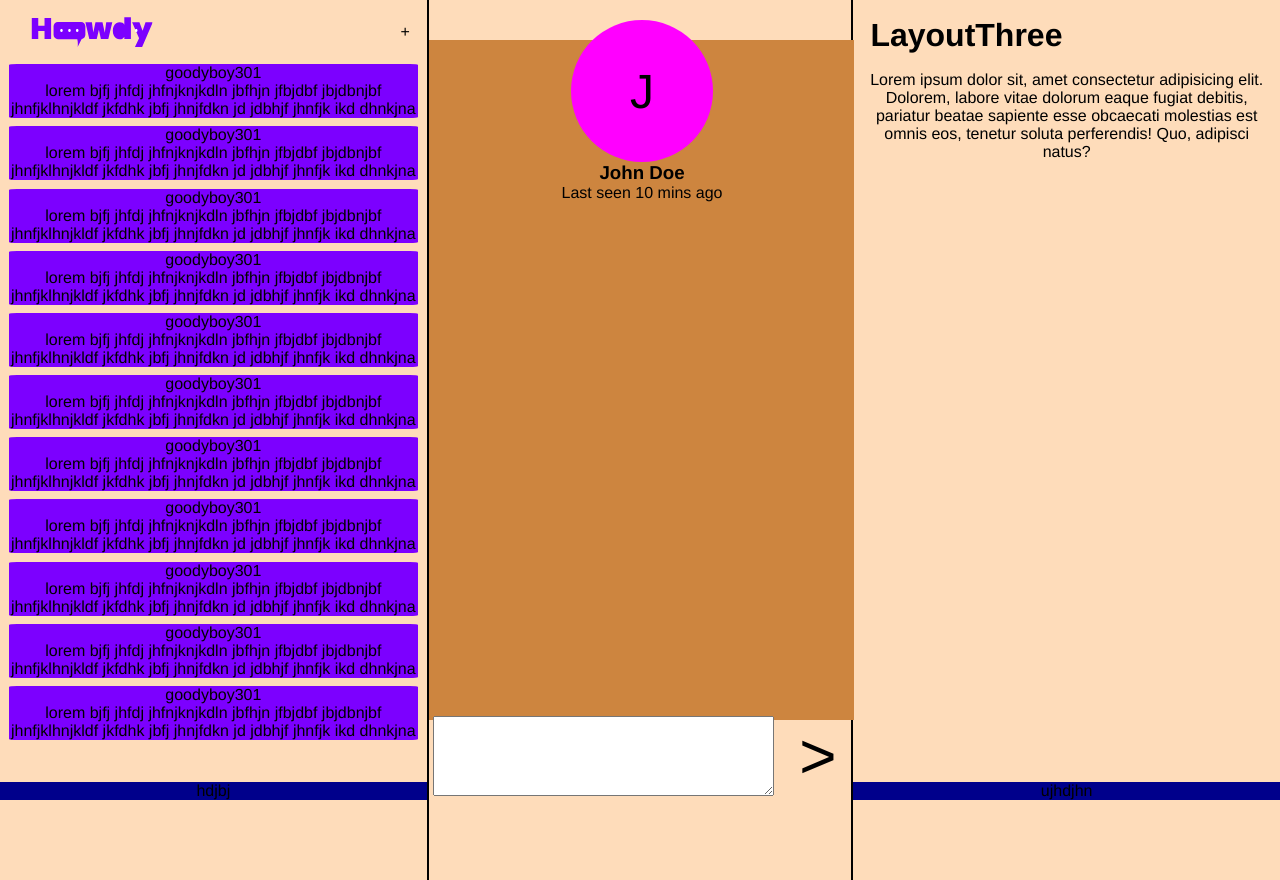
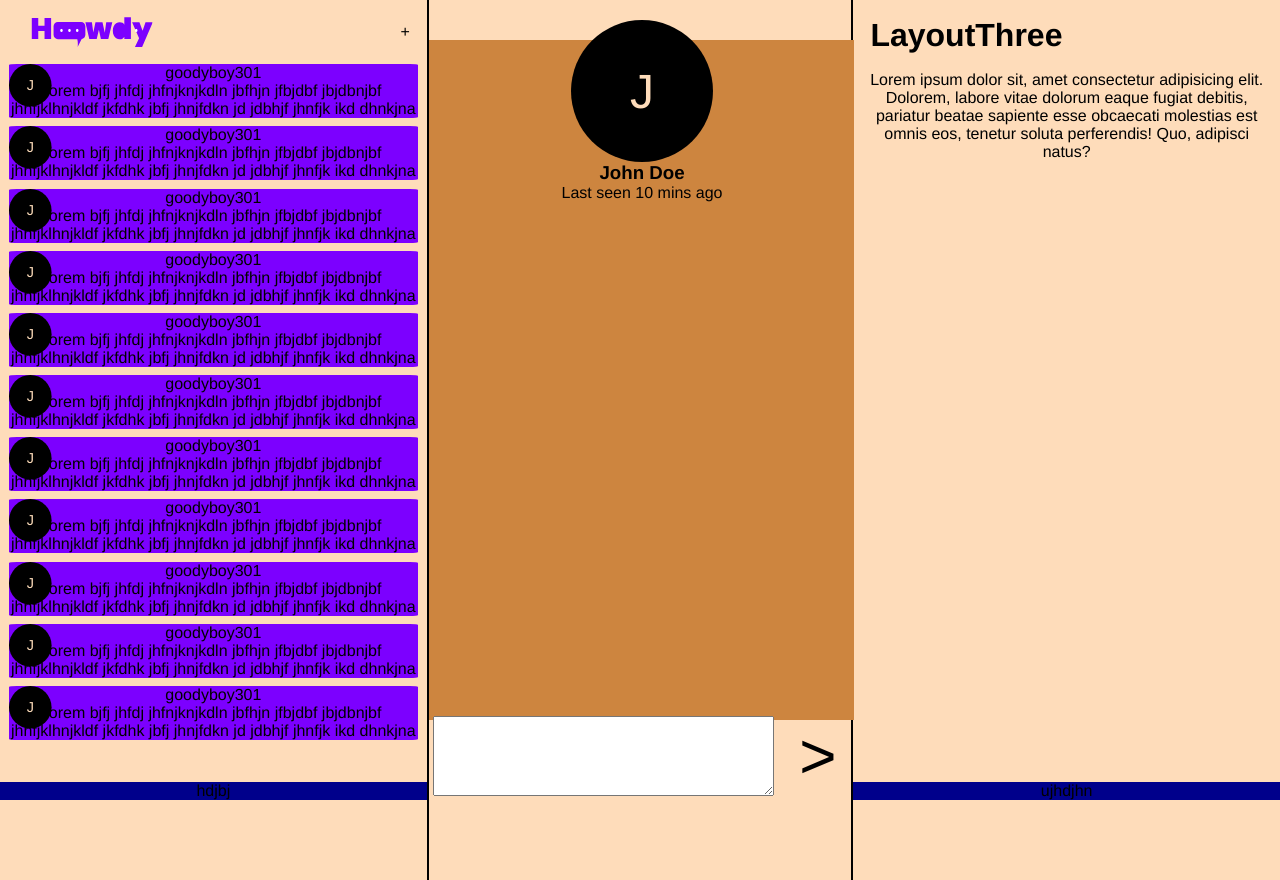
Before and after one commit to GoodyBoy301/Howdy-Frontend, a Vue app: page /goodyboy301 in a window 1280 px wide. Built offline with nearby package versions, Linux system fonts and the light colour scheme.

Commit message:
create dp component

```diff
--- /dev/null
+++ b/src/components/DP.vue
@@ -0,0 +1,37 @@
+<template>
+  <div class="image" :class="addClass">J</div>
+</template>
+
+<script>
+export default {
+  name: "DP",
+  props: {
+    addClass: String,
+  },
+  data() {
+    return {
+      scale: "scale",
+    };
+  },
+};
+</script>
+
+<style scoped>
+.image {
+  background-color: black;
+  width: calc(100vw / 9);
+  height: calc(100vw / 9);
+  border-radius: 100%;
+  display: flex;
+  justify-content: center;
+  align-items: center;
+  font-size: 3em;
+  color: var(--secondary);
+}
+.scale {
+  transform: scale(0.3);
+  position: absolute;
+  top: 0;
+  transform-origin: 0% 0%;
+}
+</style>
--- a/src/components/LayoutOne/index.vue
+++ b/src/components/LayoutOne/index.vue
@@ -8,7 +8,8 @@
     <Body
       ><div class="articles">
         <article v-for="post in posts" :key="post.id">
-          <div class="post">
+          <div class="title">
+            <DP addClass="scale" />
             {{ post.author }}
           </div>
           <div>{{ post.content }}</div>
@@ -25,9 +26,10 @@ import Footer from "../Footer.vue";
 import Tab from "../Tab.vue";
 
 import posts from "../../data/posts";
+import DP from "../DP.vue";
 
 export default {
-  components: { Tab, Body, Footer },
+  components: { Tab, Body, Footer, DP },
   data() {
     return {
       posts,
@@ -37,11 +39,12 @@ export default {
 </script>
 
 <style scoped>
-.articles {
-}
 article {
   background: var(--primary);
   margin-bottom: 2%;
   border-radius: 2%;
 }
+.title {
+  position: relative;
+}
 </style>
--- a/src/views/Chat/Head.vue
+++ b/src/views/Chat/Head.vue
@@ -1,13 +1,16 @@
 <template>
   <div class="head">
-    <div class="image">J</div>
+    <DP />
     <h3>John Doe</h3>
     <p>Last seen 10 mins ago</p>
   </div>
 </template>
 
 <script>
-export default {};
+import DP from "../../components/DP.vue";
+export default {
+  components: { DP },
+};
 </script>
 
 <style scoped>
@@ -20,14 +23,4 @@ export default {};
   margin-top: 2.5vh;
   position: absolute;
 }
-.image {
-  background-color: fuchsia;
-  width: calc(100vw / 9);
-  height: calc(100vw / 9);
-  border-radius: 100%;
-  display: flex;
-  justify-content: center;
-  align-items: center;
-  font-size: 3em;
-}
 </style>
```
